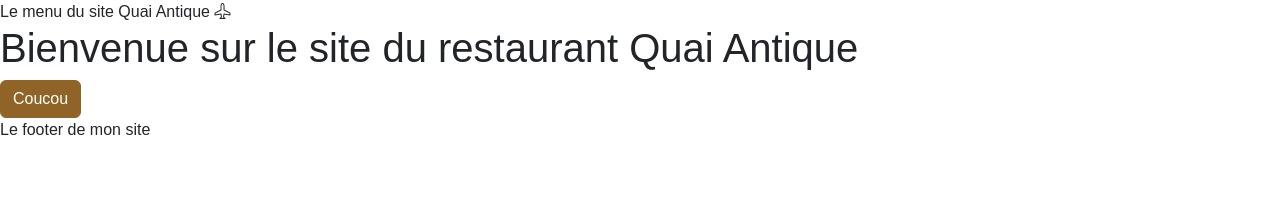
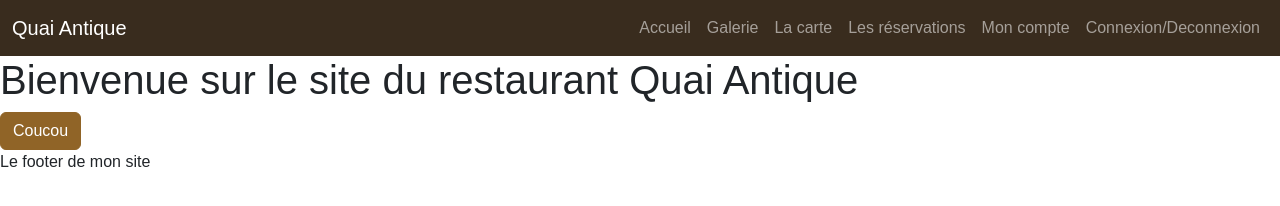
Before and after one commit to Pseurius/Code, a website with bundled scripts: page index.html in a window 1280 px wide. Built offline with nearby package versions, Linux system fonts and the light colour scheme; files whose address does not match are found by name; a web font is replaced by a local one.

Commit message:
add site Header

```diff
--- a/index.html
+++ b/index.html
@@ -10,8 +10,38 @@
     <title>Document</title>
 </head>
 <body>
-
-    <header>Le menu du site Quai Antique <i class="bi bi-airplane"></i></header>
+    <header>
+        <nav class="navbar navbar-expand-lg bg-dark" data-bs-theme="dark">
+            <div class="container-fluid">
+            <a class="navbar-brand" href="/">Quai Antique</a>
+            <button class="navbar-toggler" type="button" data-bs-toggle="collapse" data-bs-target="#navbarSupportedContent" aria-controls="navbarSupportedContent" aria-expanded="false" aria-label="Toggle navigation">
+                <span class="navbar-toggler-icon"></span>
+            </button>
+            <div class="collapse navbar-collapse" id="navbarSupportedContent">
+                <ul class="navbar-nav ms-auto mb-2 mb-lg-0">
+                <li class="nav-item">
+                    <a class="nav-link" href="/">Accueil</a>
+                </li>
+                <li class="nav-item">
+                    <a class="nav-link" href="/galerie">Galerie</a>
+                </li>
+                <li class="nav-item">
+                    <a class="nav-link" href="#">La carte</a>
+                </li>
+                <li class="nav-item">
+                    <a class="nav-link" href="#">Les réservations</a>
+                </li>
+                <li class="nav-item">
+                    <a class="nav-link" href="#">Mon compte</a>
+                </li>
+                <li class="nav-item">
+                    <a class="nav-link" href="#">Connexion/Deconnexion</a>
+                </li>
+                </ul>
+            </div>
+            </div>
+        </nav>
+    </header>
 
     <main id="main-page">
         <!-- Le contenu de la page sera injecté ici -->
```
